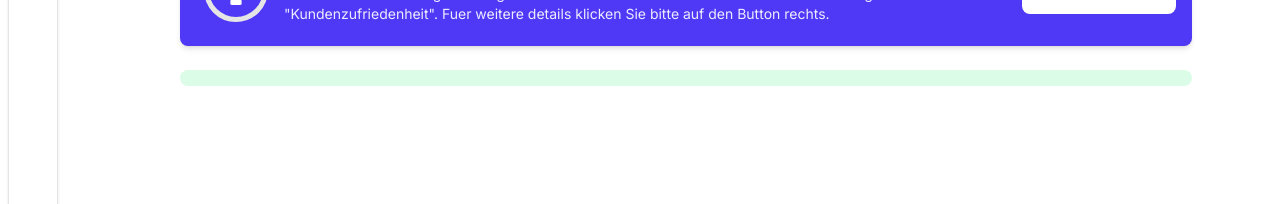
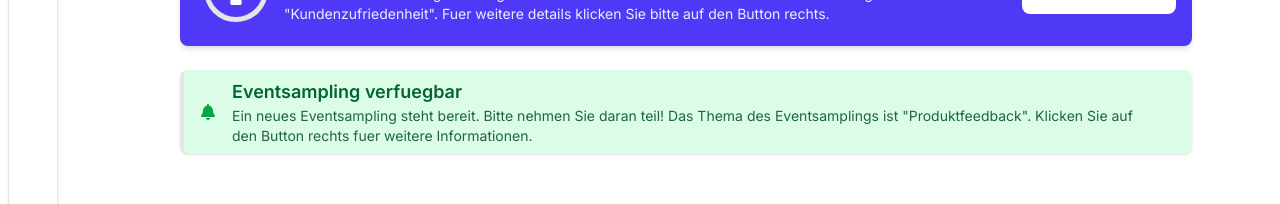
Before and after one commit to Factorium1/pulse, a Next.js app in the folder apps/web/: page /home in a window 1280 px wide. Shown: the part 186-390 px from the top of the page. Built offline with nearby package versions, Linux system fonts and the light colour scheme; no server answers.

Commit message:
feat(home): add eventsampling card on home

```diff
--- a/apps/web/src/app/home/page.tsx
+++ b/apps/web/src/app/home/page.tsx
@@ -1,5 +1,5 @@
 import Link from 'next/link'
-import { FaArrowRight, FaInfo } from 'react-icons/fa'
+import { FaArrowRight, FaBell, FaInfo } from 'react-icons/fa'
 
 const Home = () => {
   return (
@@ -27,7 +27,19 @@ const Home = () => {
             Zur Umfrage <FaArrowRight />
           </Link>
         </div>
-        <div className="col-span-1 md:col-span-2 lg:col-span-3 flex flex-center flex-row bg-green-100 rounded-lg px-4 py-2"></div>
+        <div className="col-span-1 md:col-span-2 lg:col-span-3 flex items-center flex-row bg-green-100 rounded-lg px-4 py-2 border-l-4 border-green-400 shadow-sm">
+          <span className="text-green-600">
+            <FaBell />
+          </span>
+          <div className="flex flex-col text-left ml-4">
+            <p className="text-lg font-semibold text-green-800">Eventsampling verfuegbar</p>
+            <p className="text-sm text-green-900/90 pr-5">
+              Ein neues Eventsampling steht bereit. Bitte nehmen Sie daran teil! Das Thema des
+              Eventsamplings ist "Produktfeedback". Klicken Sie auf den Button rechts fuer weitere
+              Informationen.
+            </p>
+          </div>
+        </div>
       </div>
     </div>
   )
```
